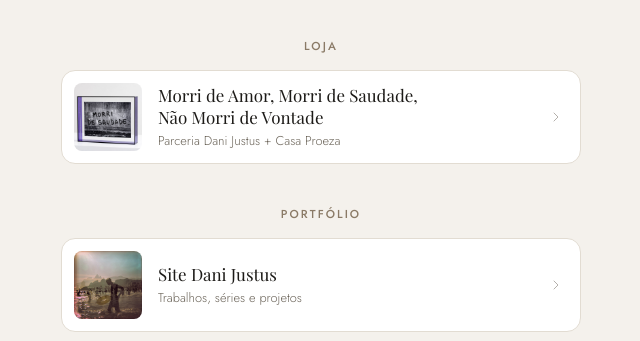
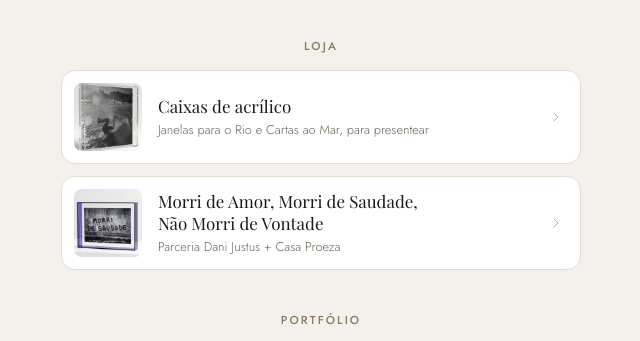
Before and after one commit to danijustus/danijustus.github.io, a plain HTML site: page links/index.html in a window 1280 px wide. Shown: the part 349-690 px from the top of the page, without its empty margins (319-959 px from the left). Drawn offline with nearby package versions, Linux system fonts and the light colour scheme; a web font is replaced by a local one.

Commit message:
Links: caixas de acrílico no topo da loja
Co-Authored-By: Claude Fable 5.2 <noreply@anthropic.com>
Claude-Session: https://claude.ai/code/session_012oGuHVguS72V1Tp5p1p9je

```diff
--- a/links/index.html
+++ b/links/index.html
@@ -215,6 +215,15 @@
   <section class="secao">
     <h2>Loja</h2>
 
+    <a class="link" href="https://loja.danijustus.art/" target="_blank" rel="noopener">
+      <img src="imagens/caixas.jpg" alt="">
+      <div class="txt">
+        <strong>Caixas de acrílico</strong>
+        <span>Janelas para o Rio e Cartas ao Mar, para presentear</span>
+      </div>
+      <svg class="seta" width="16" height="16" viewBox="0 0 24 24" fill="none" stroke="currentColor" stroke-width="1.5" stroke-linecap="round" stroke-linejoin="round"><path d="M9 6l6 6-6 6"/></svg>
+    </a>
+
     <a class="link" href="https://loja.danijustus.art/pages/cartasaomar" target="_blank" rel="noopener">
       <img src="imagens/loja.jpg" alt="">
       <div class="txt">
```
Also changed, not shown: links/imagens/caixas.jpg (added).
